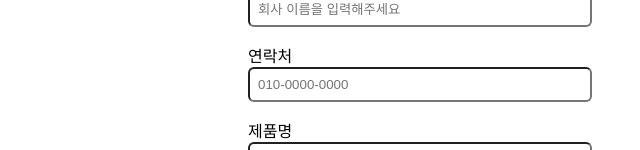
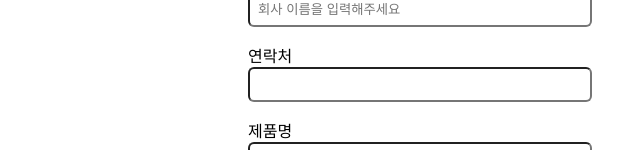
Before and after one commit to YimYoungheun/MTDL-Package, a React (Create React App) app: page / in a window 1280 px wide. Shown: the part 139-289 px from the top of the page, without its empty margins (640-1280 px from the left). Built offline with nearby package versions, Linux system fonts and the light colour scheme.

Commit message:
Update App.js

```diff
--- a/src/App.js
+++ b/src/App.js
@@ -96,7 +96,6 @@ function App() {
           <label>연락처</label>
           <input
             type="text"
-            placeholder="010-0000-0000"
             value={phone}
             onChange={(e) => setPhone(e.target.value)}
             style={{ width: '90%', padding: '0.5rem', borderRadius: '6px' }}
```
